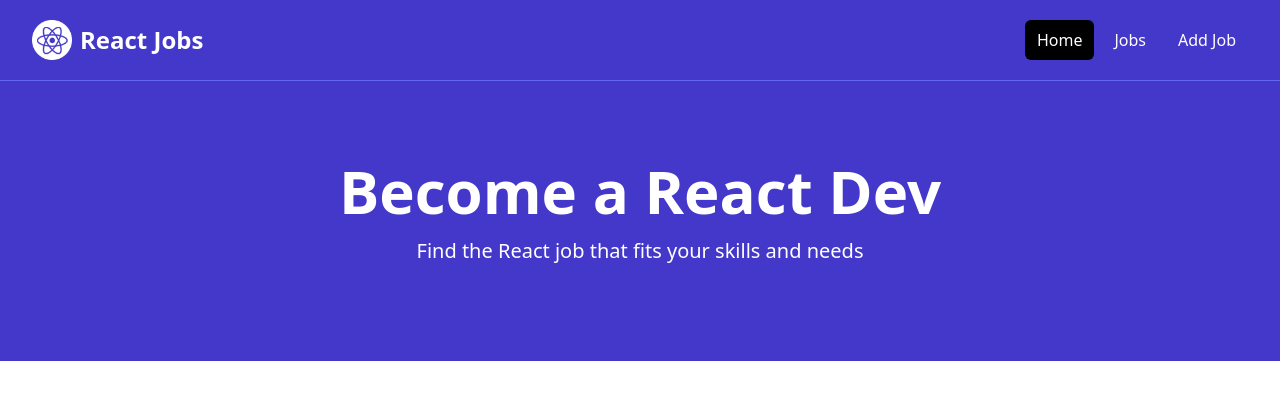
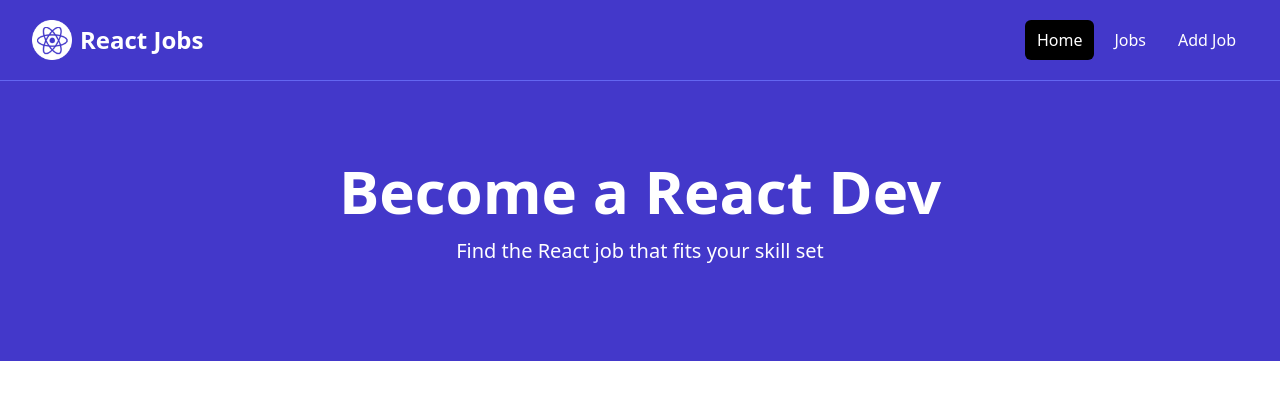
Before and after one commit to bmachado18/react-jobs, a React (Vite) app: page / in a window 1280 px wide. Shown: the top 408 px of the page. Built offline with nearby package versions, Linux system fonts and the light colour scheme.

Commit message:
Created Hero component

```diff
--- a/src/App.jsx
+++ b/src/App.jsx
@@ -1,26 +1,12 @@
 import Navbar from "./components/Navbar"
+import Hero from "./components/Hero"
+
 
 const App = () => {
-  return (<>
+  return (
+  <>
     <Navbar />
-          {/*<!-- Hero -->*/}
-          <section className="bg-indigo-700 py-20 mb-4">
-            <div
-              className="max-w-7xl mx-auto px-4 sm:px-6 lg:px-8 flex flex-col items-center"
-            >
-              <div className="text-center">
-                <h1
-                  className="text-4xl font-extrabold text-white sm:text-5xl md:text-6xl"
-                >
-                  Become a React Dev
-                </h1>
-                <p className="my-4 text-xl text-white">
-                  Find the React job that fits your skills and needs
-                </p>
-              </div>
-            </div>
-          </section>
-
+    <Hero />
     {/*<!-- Developers and Employers -->*/}
     <section className="py-4">
       <div className="container-xl lg:container m-auto">
--- /dev/null
+++ b/src/components/Hero.jsx
@@ -0,0 +1,24 @@
+import React from 'react'
+
+const Hero = ({title= 'Become a React Dev', subtitle="Find the React job that fits your skill set"}) => {
+  return (
+    <section className="bg-indigo-700 py-20 mb-4">
+            <div
+              className="max-w-7xl mx-auto px-4 sm:px-6 lg:px-8 flex flex-col items-center"
+            >
+              <div className="text-center">
+                <h1
+                  className="text-4xl font-extrabold text-white sm:text-5xl md:text-6xl"
+                >
+                    {title}
+                </h1>
+                <p className="my-4 text-xl text-white">
+                    {subtitle}
+                </p>
+              </div>
+            </div>
+          </section>
+  )
+}
+
+export default Hero
```
Lines whose indentation alone changed are shown as unchanged.
